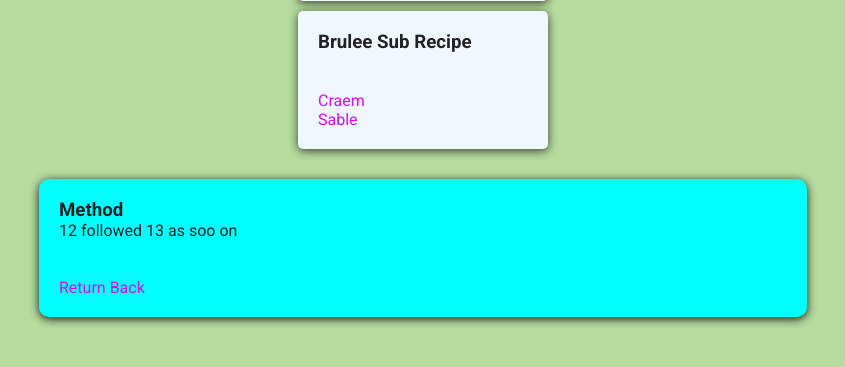
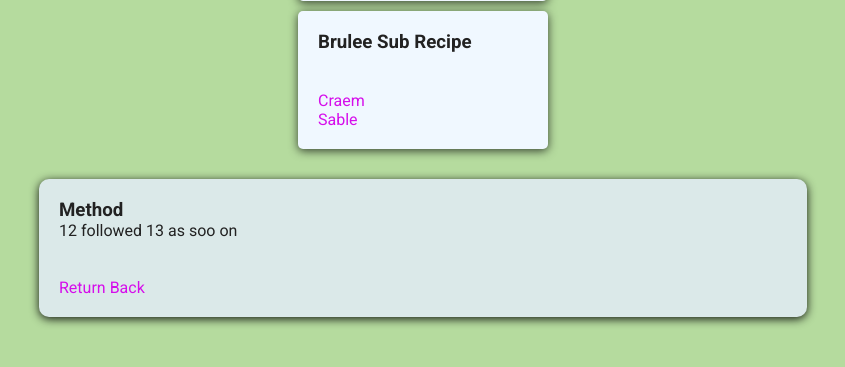
Before and after one commit to radoslav77/treerecipe, a Django app: a page that uses recipe/templates/recipe/index.html in a window 1280 px wide. Shown: the part 614-981 px from the top of the page, without its empty margins (345-1190 px from the left). Run offline with Django 3.2, Linux system fonts and the light colour scheme; data comes from the database, SQL or seed files in the repository; both versions use the stored data as it was after the commit.

Commit message:
Made some changes

```diff
--- a/recipe/templates/recipe/index.html
+++ b/recipe/templates/recipe/index.html
@@ -8,6 +8,7 @@
         height: 200px;
         width: 150px;
         background-color: #7bc421;
+
     }
     .card.active{
         height: auto;
@@ -30,7 +31,7 @@
         {% for d in data %}
         {% if d.image %}
         <div class="card">
-           <img src="/media/images/silver_fox_roblox.jpg" alt="">
+           <img src="{{d.image.url}}" alt="{{d.title}}">
        </div>
         {% endif %}
         <div class="recipe" >
@@ -79,9 +80,7 @@
 
 
              })
-             const recipe = document.getElementById('recipe')
 
-                 recipe.classList.add('active')
 
          </script>
 {% endblock %}
--- a/recipe/views.py
+++ b/recipe/views.py
@@ -2,7 +2,8 @@ from django.shortcuts import redirect, render
 from django.core.paginator import Paginator
 from django.contrib.auth import login, logout, authenticate
 from django.http import HttpResponse, HttpResponseRedirect, JsonResponse, HttpResponseNotFound
-import requests, datetime
+import requests
+import datetime
 from django.urls import reverse
 
 
@@ -11,11 +12,13 @@ from .forms import *
 from .models import *
 # Create your views here.
 
+
 def index(request):
     user = request.user
-    return render(request,'recipe/start.html',{
-        'user':user
+    return render(request, 'recipe/start.html', {
+        'user': user
     })
+
 
 def madara(request):
     if request.user.is_authenticated:
@@ -25,15 +28,16 @@ def madara(request):
             if outlet.outlet == 'Madara':
 
                 outlets.append(outlet)
-        print(outlets)
-        return render(request, 'recipe/recipe.html',{
-            'out':outlets
+
+        return render(request, 'recipe/recipe.html', {
+            'out': outlets
         })
     else:
         msg = 'Please Log in to Gain accses!'
-        return render(request, 'recipe/base.html',{
-            'msg':msg
+        return render(request, 'recipe/base.html', {
+            'msg': msg
         })
+
 
 def pizza(request):
     if request.user.is_authenticated:
@@ -43,15 +47,16 @@ def pizza(request):
             if outlet.outlet == 'Pizza Mozzo':
 
                 outlets.append(outlet)
-        print(outlets)
-        return render(request, 'recipe/recipe.html',{
-            'out':outlets
+
+        return render(request, 'recipe/recipe.html', {
+            'out': outlets
         })
     else:
         msg = 'Please Log in to Gain accses!'
-        return render(request, 'recipe/base.html',{
-            'msg':msg
+        return render(request, 'recipe/base.html', {
+            'msg': msg
         })
+
 
 def breakfast(request):
     if request.user.is_authenticated:
@@ -61,15 +66,16 @@ def breakfast(request):
             if outlet.outlet == 'breakfast':
 
                 outlets.append(outlet)
-        print(outlets)
-        return render(request, 'recipe/recipe.html',{
-            'out':outlets
+
+        return render(request, 'recipe/recipe.html', {
+            'out': outlets
         })
     else:
         msg = 'Please Log in to Gain accses!'
-        return render(request, 'recipe/base.html',{
-            'msg':msg
+        return render(request, 'recipe/base.html', {
+            'msg': msg
         })
+
 
 def nest(request):
     if request.user.is_authenticated:
@@ -79,15 +85,16 @@ def nest(request):
             if outlet.outlet == 'The Nest':
 
                 outlets.append(outlet)
-        print(outlets)
-        return render(request, 'recipe/recipe.html',{
-            'out':outlets
+
+        return render(request, 'recipe/recipe.html', {
+            'out': outlets
         })
     else:
         msg = 'Please Log in to Gain accses!'
-        return render(request, 'recipe/base.html',{
-            'msg':msg
+        return render(request, 'recipe/base.html', {
+            'msg': msg
         })
+
 
 def recipes(request):
     if request.user.is_authenticated:
@@ -97,14 +104,14 @@ def recipes(request):
             if outlet.outlet == 'Recipes':
 
                 outlets.append(outlet)
-        print(outlets)
-        return render(request, 'recipe/recipe.html',{
-            'out':outlets
+
+        return render(request, 'recipe/recipe.html', {
+            'out': outlets
         })
     else:
         msg = 'Please Log in to Gain accses!'
-        return render(request, 'recipe/base.html',{
-            'msg':msg
+        return render(request, 'recipe/base.html', {
+            'msg': msg
         })
 
 
@@ -127,11 +134,11 @@ def recipe(request, title):
     for t in sub_data:
         title.append(t)
 
+    return render(request, 'recipe/index.html', {
+        'data': data,
+        'ing': ingr,
+        'subrecipe': title,
 
-    return render(request, 'recipe/index.html',{
-        'data': data ,
-        'ing': ingr,
-        'subrecipe': title
     })
 
 
@@ -146,11 +153,12 @@ def subrecipe(request, title):
             i = j[0][0]
             ingr.append(i[0:-1])
 
-    return render(request, 'recipe/subindex.html',{
-        'data': data ,
+    return render(request, 'recipe/subindex.html', {
+        'data': data,
         'ing': ingr,
 
     })
+
 
 def room_service(request):
     if request.user.is_authenticated:
@@ -161,14 +169,15 @@ def room_service(request):
 
                 outlets.append(outlet)
         print(outlets)
-        return render(request, 'recipe/recipe.html',{
-            'out':outlets
+        return render(request, 'recipe/recipe.html', {
+            'out': outlets
         })
     else:
         msg = 'Please Log in to Gain accses!'
-        return render(request, 'recipe/base.html',{
-            'msg':msg
+        return render(request, 'recipe/base.html', {
+            'msg': msg
         })
+
 
 def input(request):
     if request.method == 'POST':
@@ -179,41 +188,44 @@ def input(request):
 
             return redirect('index')
 
-    return render(request, 'recipe/input.html',{
-        'form':RecipeForm()
+    return render(request, 'recipe/input.html', {
+        'form': RecipeForm()
     })
 
+
 def inputsub(request):
-    if request.method =='POST':
+    if request.method == 'POST':
         form = SubRecipeForm(request.POST)
         if form.is_valid:
             data = form.save(commit=False)
             data.save()
             return redirect('index')
 
-    return render(request, 'recipe/inputsub.html',{
-            'form': SubRecipeForm()
-        })
+    return render(request, 'recipe/inputsub.html', {
+        'form': SubRecipeForm()
+    })
+
 
 def handover(request):
     if request.method == 'POST':
         msg = request.POST['msg']
         user = request.user
 
-        message = Handover(user=user,msg=msg)
+        message = Handover(user=user, msg=msg)
         message.save()
         return redirect('index')
 
     msg = Handover.objects.all().order_by('-date')
-    paginator = Paginator(msg, 7) # Show 7 contacts per page.
+    paginator = Paginator(msg, 7)  # Show 7 contacts per page.
 
     page_number = request.GET.get('page')
     page_obj = paginator.get_page(page_number)
 
-    return render(request, 'recipe/handover.html',{
-        #'msg':msg,
+    return render(request, 'recipe/handover.html', {
+        # 'msg':msg,
         'page_obj': page_obj,
     })
+
 
 def delete_post(request, id):
     if request.user.is_staff:
@@ -223,6 +235,8 @@ def delete_post(request, id):
     return redirect('handover')
 
 # delete recipe entry in eather(main recipe data or sub recipe data)
+
+
 def delete(request, title):
 
     if request.user.is_staff:
@@ -231,51 +245,52 @@ def delete(request, title):
         data.delete()
         subdata.delete()
 
+    return redirect('index')
 
-    return redirect('index')
 
 def register(request):
     if request.user.is_authenticated:
         return redirect('index')
 
     elif request.method == 'POST':
-            form = registrationForm(request.POST or None)
-            if form.is_valid():
-                user = form.save()
+        form = registrationForm(request.POST or None)
+        if form.is_valid():
+            user = form.save()
 
-                raw_password = form.cleaned_data.get('password1')
+            raw_password = form.cleaned_data.get('password1')
 
-                user = authenticate(username=user.username, password= raw_password)
-                #login user
-                login(request,user)
-                return redirect('index')
+            user = authenticate(username=user.username, password=raw_password)
+            # login user
+            login(request, user)
+            return redirect('index')
     else:
         form = registrationForm()
-    return render(request, 'recipe/register.html',{'form':form})
+    return render(request, 'recipe/register.html', {'form': form})
+
 
 def login_user(request):
     if request.user.is_authenticated:
         return redirect('index')
-        #if not logged in then log in
+        # if not logged in then log in
     else:
         if request.method == "POST":
             username = request.POST['username']
             password = request.POST['password']
 
-            #Check credential
-            user = authenticate(username=username,password=password)
+            # Check credential
+            user = authenticate(username=username, password=password)
 
             if user is not None:
                 if user.is_active:
-                    login(request,user)
+                    login(request, user)
                     return redirect('index')
                 else:
-                    return render(request, 'recipe/login.html',{'error':"Your account has been desaibled."})
+                    return render(request, 'recipe/login.html', {'error': "Your account has been desaibled."})
 
             else:
-                return render(request, 'recipe/login.html',{'error':'Invalid username or password. Try Again.'})
+                return render(request, 'recipe/login.html', {'error': 'Invalid username or password. Try Again.'})
 
-        return render (request, 'recipe/login.html')
+        return render(request, 'recipe/login.html')
 
 
 def logout_user(request):
--- a/static/css/style.css
+++ b/static/css/style.css
@@ -52,7 +52,7 @@ body {
   top: 30%;
   margin-top: 30px;
   margin-left: 20%;
-  background-color: aqua;
+  background-color: rgb(219, 233, 233);
   padding: 20px;
   box-shadow: 0 2px 10px rgba(0, 0, 0, 0.9);
   display: flex;
@@ -155,7 +155,7 @@ body {
   letter-spacing: 1px;
 }
 
-@media screen and (max-width: 600px) {
+@media screen and (max-width: 800px) {
   .nav ul li a {
     display: none;
   }
@@ -168,7 +168,7 @@ body {
   }
 }
 
-@media screen and (max-width: 600px) {
+@media screen and (max-width: 800px) {
   .nav.responsive {
     position: relative;
     flex-direction: column;
--- a/static/css/style1.css
+++ b/static/css/style1.css
@@ -48,7 +48,7 @@ body {
   top: 30%;
   margin-top: 30px;
   margin-left: 20%;
-  background-color: aqua;
+  background-color: rgb(224, 241, 241);
   padding: 20px;
   box-shadow: 0 2px 10px rgba(0, 0, 0, 0.9);
   display: flex;
@@ -151,7 +151,7 @@ body {
   letter-spacing: 1px;
 }
 
-@media screen and (max-width: 600px) {
+@media screen and (max-width: 800px) {
   .nav ul li a {
     display: none;
   }
@@ -164,7 +164,7 @@ body {
   }
 }
 
-@media screen and (max-width: 600px) {
+@media screen and (max-width: 800px) {
   .nav.responsive {
     position: relative;
     flex-direction: column;
```
Also changed, not shown: db.sqlite3, media/images/silver_fox_roblox.jpg (deleted).
